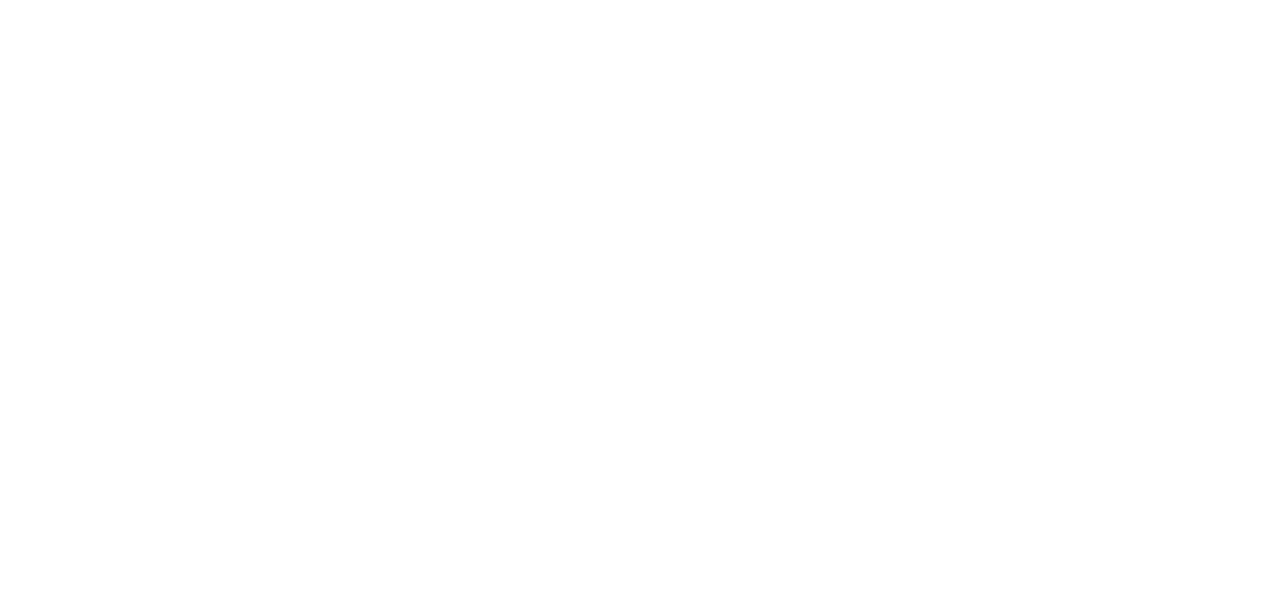
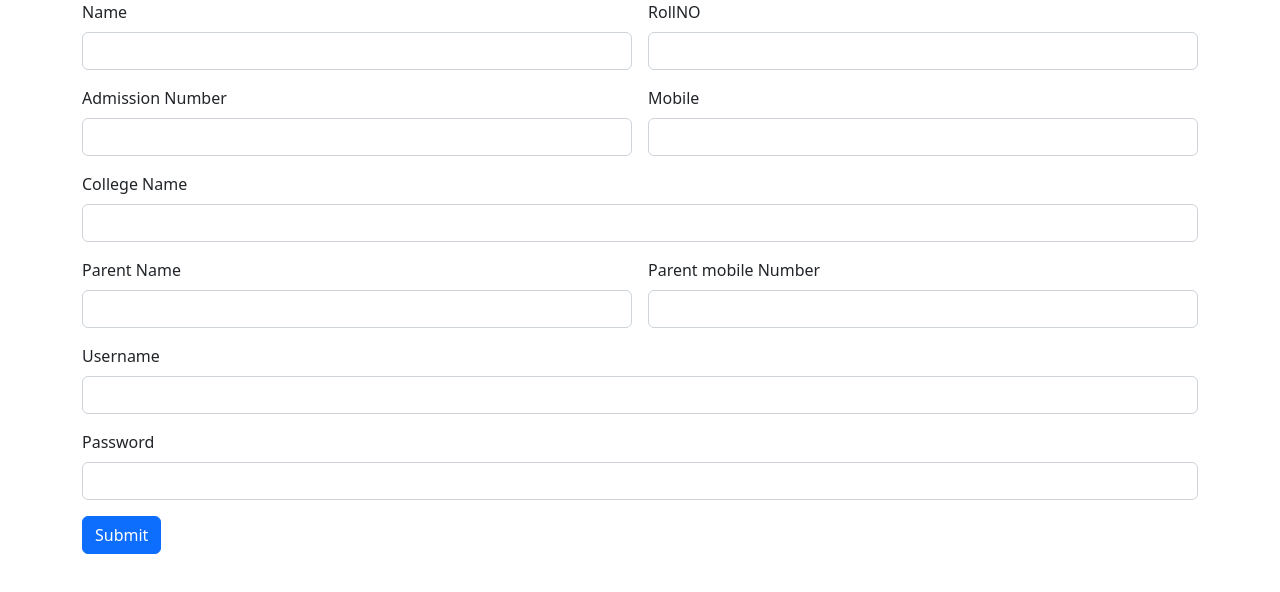
Before and after one commit to saloomaali/StudentWebApp, a plain HTML site: page index.html in a window 1280 px wide. Drawn offline with nearby package versions, Linux system fonts and the light colour scheme.

Commit message:
STudent entry form completed

```diff
--- a/index.html
+++ b/index.html
@@ -9,7 +9,56 @@
 <link href="https://cdn.jsdelivr.net/npm/bootstrap@5.2.3/dist/css/bootstrap.min.css" rel="stylesheet" integrity="sha384-rbsA2VBKQhggwzxH7pPCaAqO46MgnOM80zW1RWuH61DGLwZJEdK2Kadq2F9CUG65" crossorigin="anonymous">
 </head>
 <body>
+    <div class="container">
+        <div class="row">
+            <div class="col col-12 col-sm-12 col-md-12 col-lg-12 col-xl-12 col-xxl-12">
+                <div class="row g-3">
+                    <di class="col col-12 col-sm-6 col-md-6 col-lg-6 col-xl-6 col-xxl-6">
+                        <label for="" class="form-label">Name</label>
+                        <input type="text" class="form-control">
+                    </di>
+                    <di class="col col-12 col-sm-6 col-md-6 col-lg-6 col-xl-6 col-xxl-6">
+                        <label for="" class="form-label">RollNO</label>
+                        <input type="text" class="form-control">
+                    </di>
+                    <di class="col col-12 col-sm-6 col-md-6 col-lg-6 col-xl-6 col-xxl-6">
+                        <label for="" class="form-label">Admission Number</label>
+                        <input type="text" class="form-control">
+                    </di>
+                    <di class="col col-12 col-sm-6 col-md-6 col-lg-6 col-xl-6 col-xxl-6">
+                        <label for="" class="form-label">Mobile</label>
+                        <input type="text" class="form-control">
+                    </di>
+                    <di class="col col-12 col-sm-12 col-md-12 col-lg-12 col-xl-12 col-xxl-12">
+                        <label for="" class="form-label">College Name</label>
+                        <input type="text" class="form-control">
+                    </di>
+                    <di class="col col-12 col-sm-6 col-md-6 col-lg-6 col-xl-6 col-xxl-6">
+                        <label for="" class="form-label">Parent Name</label>
+                        <input type="text" class="form-control">
+                    </di>
+                    <di class="col col-12 col-sm-6 col-md-6 col-lg-6 col-xl-6 col-xxl-6">
+                        <label for="" class="form-label">Parent mobile Number</label>
+                        <input type="text" class="form-control">
+                    </di>
+                    <di class="col col-12 col-sm-12 col-md-12 col-lg-12 col-xl-12 col-xxl-12">
+                        <label for="" class="form-label">Username</label>
+                        <input type="text" class="form-control">
+                    </di>
+                    <di class="col col-12 col-sm-12 col-md-12 col-lg-12 col-xl-12 col-xxl-12">
+                        <label for="" class="form-label">Password</label>
+                        <input type="text" class="form-control">
+                    </di>
+                    <di class="col col-12 col-sm-12 col-md-12 col-lg-12 col-xl-12 col-xxl-12">
 
+                        <button class="btn btn-primary">
+                            Submit
+                        </button>
+                    </di>
+                </div>
+            </div>
+        </div>
+    </div>
 
     <!-- JavaScript Bundle with Popper -->
 <script src="https://cdn.jsdelivr.net/npm/bootstrap@5.2.3/dist/js/bootstrap.bundle.min.js" integrity="sha384-kenU1KFdBIe4zVF0s0G1M5b4hcpxyD9F7jL+jjXkk+Q2h455rYXK/7HAuoJl+0I4" crossorigin="anonymous"></script>
```
